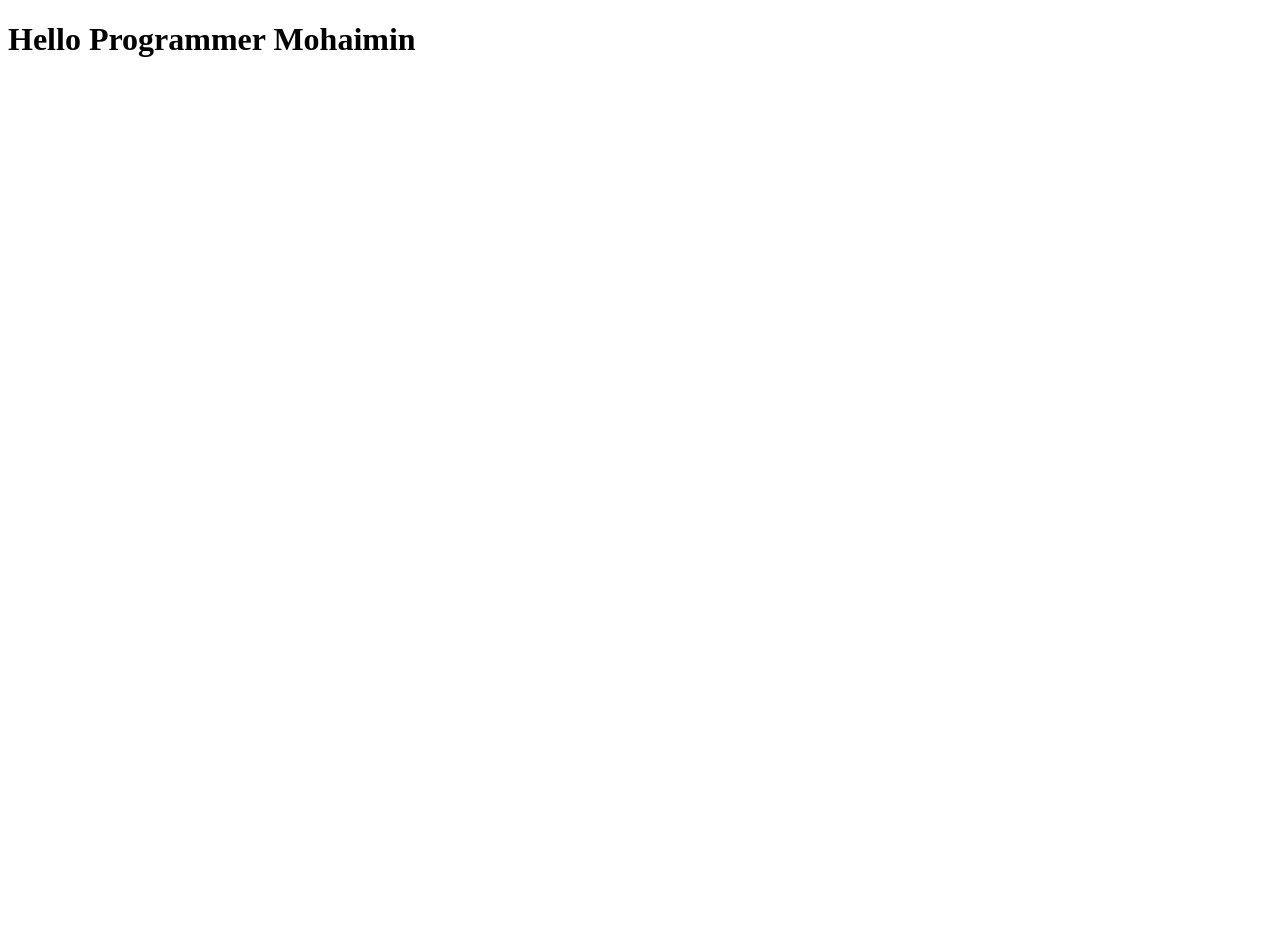
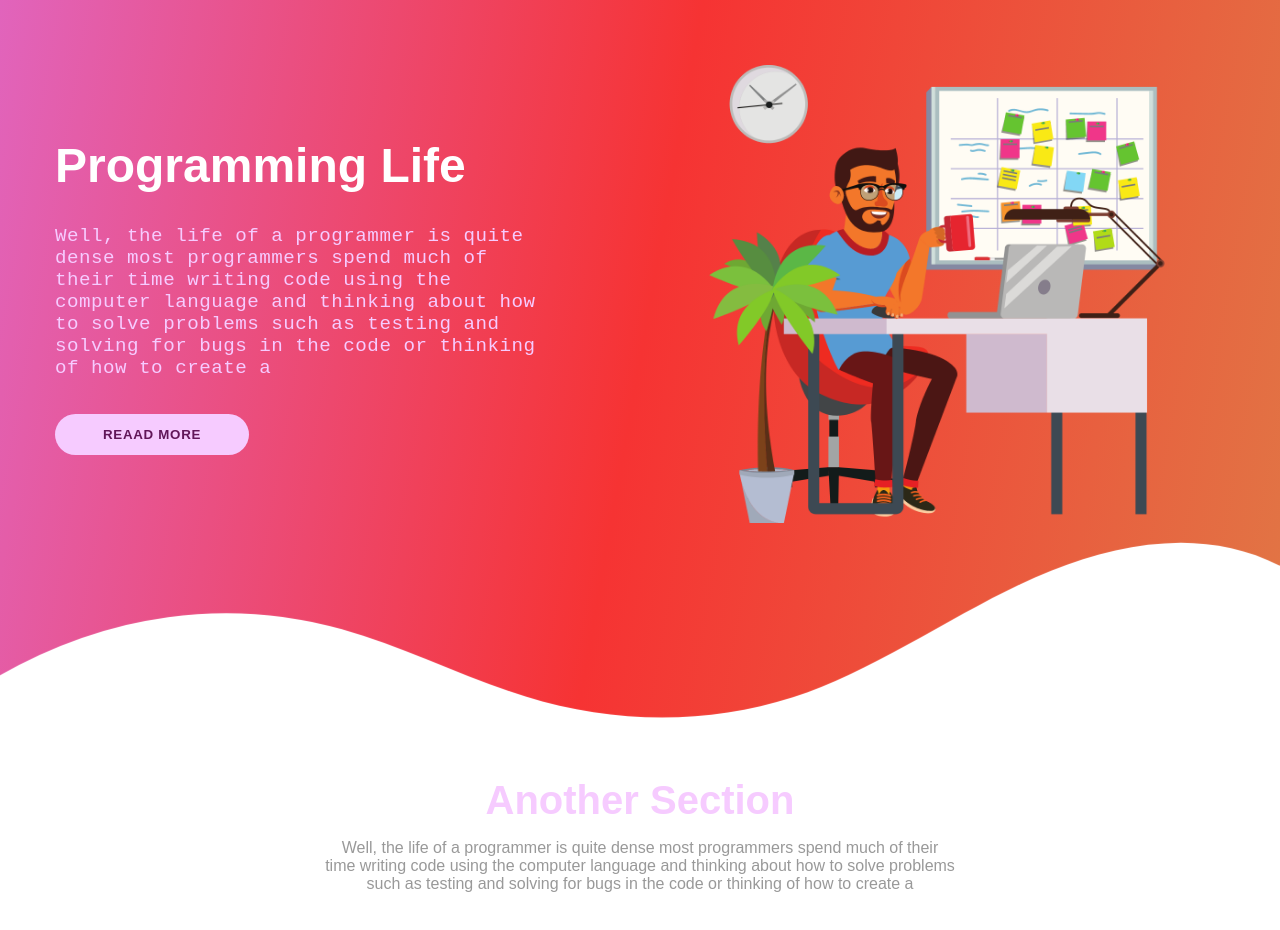
Before and after one commit to CodeWithMohaimin/Final-CSS-Exam, a plain HTML site: page index.html in a window 1280 px wide. Before the commit the page ends 800 px from the top, so only its background shows below. Drawn offline with Linux system fonts and the light colour scheme.

Commit message:
completed css first exam

```diff
--- a/index.html
+++ b/index.html
@@ -5,8 +5,48 @@
     <meta http-equiv="X-UA-Compatible" content="IE=edge" />
     <meta name="viewport" content="width=device-width, initial-scale=1.0" />
     <title>Final CSS Exam | Mohaimin</title>
+    <link rel="stylesheet" href="style.css" />
+    <link rel="stylesheet" href="media-query.css" />
   </head>
   <body>
-    <h1>Hello Programmer Mohaimin</h1>
+    <header>
+      <section class="hero_section">
+        <div class="hero_text">
+          <h1>Programming Life</h1>
+          <p>
+            Well, the life of a programmer is quite dense most programmers spend
+            much of their time writing code using the computer language and
+            thinking about how to solve problems such as testing and solving for
+            bugs in the code or thinking of how to create a
+          </p>
+          <button>REAad more</button>
+        </div>
+        <div class="hero_image">
+          <img src="./image/life.png" alt="life as a programmer" />
+        </div>
+      </section>
+      <section class="wave">
+        <svg
+          data-name="Layer 1"
+          xmlns="http://www.w3.org/2000/svg"
+          viewBox="0 0 1200 120"
+          preserveAspectRatio="none"
+        >
+          <path
+            d="M321.39,56.44c58-10.79,114.16-30.13,172-41.86,82.39-16.72,168.19-17.73,250.45-.39C823.78,31,906.67,72,985.66,92.83c70.05,18.48,146.53,26.09,214.34,3V0H0V27.35A600.21,600.21,0,0,0,321.39,56.44Z"
+            class="shape-fill"
+          ></path>
+        </svg>
+      </section>
+    </header>
+    <main>
+      <h1>Another Section</h1>
+      <p>
+        Well, the life of a programmer is quite dense most programmers spend
+        much of their time writing code using the computer language and thinking
+        about how to solve problems such as testing and solving for bugs in the
+        code or thinking of how to create a
+      </p>
+    </main>
   </body>
 </html>
--- /dev/null
+++ b/media-query.css
@@ -0,0 +1,17 @@
+@media (max-width: 1094px) {
+  .hero_section {
+    justify-content: center;
+    gap: 3rem;
+    text-align: center;
+  }
+}
+@media (max-width: 640px) {
+  .hero_text h1 {
+    font-size: 2rem;
+    padding-bottom: 1.5rem;
+  }
+  .hero_text p {
+    font-size: 1rem;
+    padding-bottom: 2rem;
+  }
+}
--- a/style.css
+++ b/style.css
@@ -0,0 +1,106 @@
+* {
+  margin: 0;
+  padding: 0;
+  box-sizing: border-box;
+  scroll-behavior: smooth;
+  list-style: none;
+  font-family: Arial, sans-serif;
+}
+header {
+  position: relative;
+  min-height: 90vh;
+  overflow: hidden;
+  background-image: linear-gradient(
+    280deg,
+    rgb(225, 118, 69),
+    rgb(246, 51, 51),
+    rgb(225, 100, 188)
+  );
+}
+/*======== hero section ====== */
+
+.hero_section {
+  display: flex;
+  justify-content: space-between;
+  align-items: center;
+  max-width: 1200px;
+  margin: auto;
+  margin-top: 50px;
+  flex-wrap: wrap;
+  padding: 15px;
+}
+.hero_text {
+  max-width: 500px;
+  width: 100%;
+}
+.hero_text h1 {
+  font-size: 3rem;
+  color: #ffffff;
+  padding-bottom: 2rem;
+}
+.hero_text p {
+  font-size: 1.2rem;
+  font-family: monospace;
+  letter-spacing: 0.5px;
+  color: #f6cbff;
+  padding-bottom: 2.2rem;
+}
+button {
+  padding: 0.8rem 3rem;
+  border: none;
+  border-radius: 56px;
+  background-color: #f6cbff;
+  text-transform: uppercase;
+  font-weight: 700;
+  letter-spacing: 0.7px;
+  color: #611659;
+  cursor: pointer;
+  transition: 0.5s;
+}
+button:hover {
+  background-color: #e774fe;
+}
+.hero_image {
+  max-width: 550px;
+}
+.hero_image img {
+  width: 100%;
+}
+/*====== wave design ======== */
+.wave {
+  position: absolute;
+  bottom: 0;
+  left: 0;
+  width: 100%;
+  overflow: hidden;
+  line-height: 0;
+  transform: rotate(180deg);
+  background-size: contain;
+}
+
+.wave svg {
+  position: relative;
+  display: block;
+  width: calc(100% + 1.3px);
+  height: 193px;
+  transform: rotateY(180deg);
+}
+
+.wave .shape-fill {
+  fill: #ffffff;
+}
+/*========= main section ========== */
+main {
+  text-align: center;
+  max-width: 650px;
+  margin: 3rem auto;
+  padding: 10px;
+}
+main h1 {
+  color: #f6cbff;
+  font-size: 2.5rem;
+  padding-bottom: 1rem;
+}
+main p {
+  color: #999;
+}
```
Also changed, not shown: image/life.png (added).
